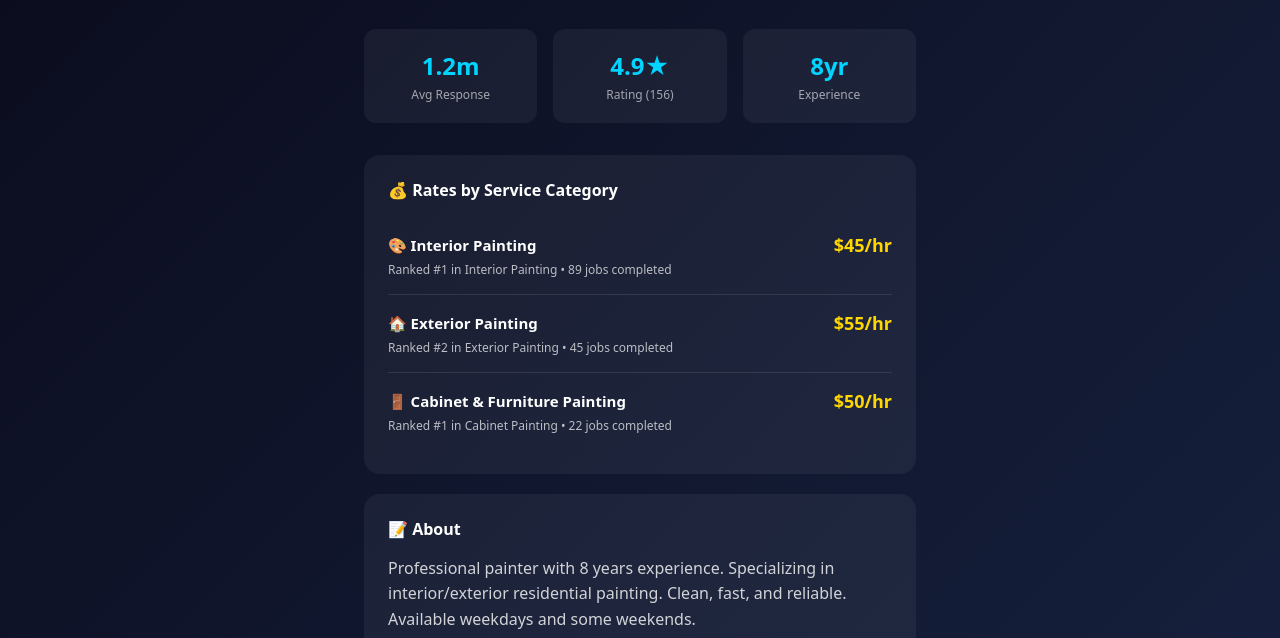
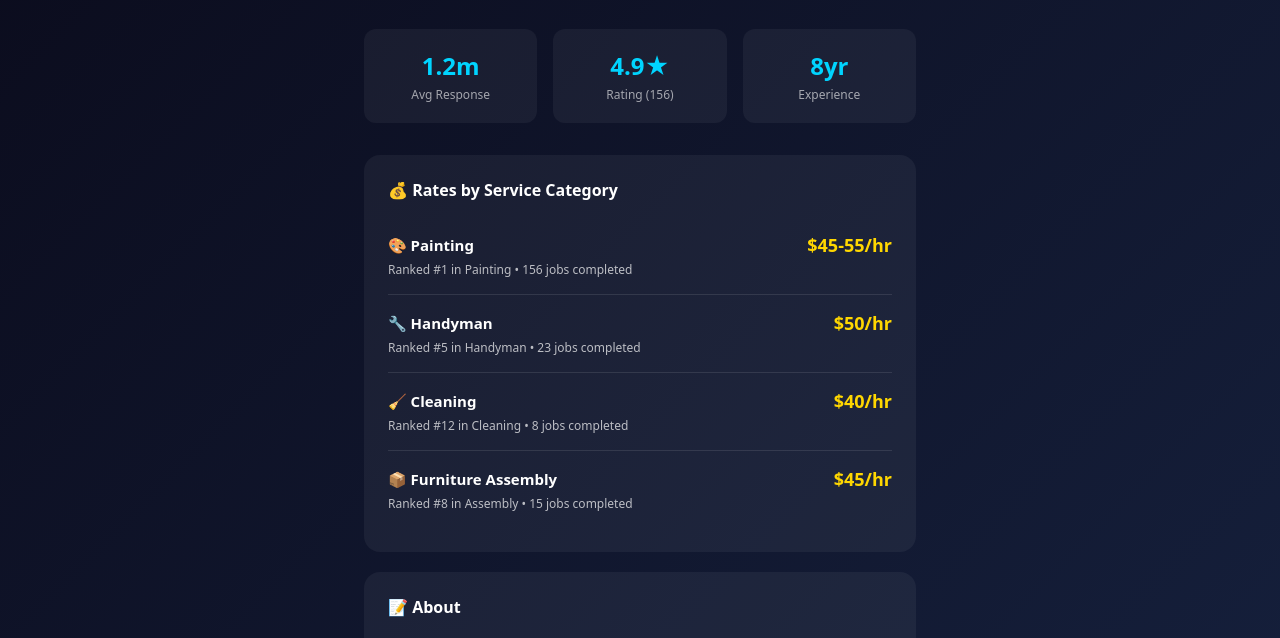
Before and after one commit to Smart4Humans/smart4humans.github.io, a plain HTML site: page task-leaders/v0.2/profile.html in a window 1280 px wide. Shown: the part 312-950 px from the top of the page. Drawn offline with Linux system fonts and the light colour scheme.

Commit message:
Update Mike's profile to show multi-category services

```diff
--- a/task-leaders/v0.2/profile.html
+++ b/task-leaders/v0.2/profile.html
@@ -205,34 +205,42 @@
 
       <div class="service-category">
         <div class="service-header">
-          <span class="service-name">🎨 Interior Painting</span>
-          <span class="service-rate">$45/hr</span>
+          <span class="service-name">🎨 Painting</span>
+          <span class="service-rate">$45-55/hr</span>
         </div>
-        <div class="service-rank">Ranked #1 in Interior Painting • 89 jobs completed</div>
+        <div class="service-rank">Ranked #1 in Painting • 156 jobs completed</div>
       </div>
 
       <div class="service-category">
         <div class="service-header">
-          <span class="service-name">🏠 Exterior Painting</span>
-          <span class="service-rate">$55/hr</span>
+          <span class="service-name">🔧 Handyman</span>
+          <span class="service-rate">$50/hr</span>
         </div>
-        <div class="service-rank">Ranked #2 in Exterior Painting • 45 jobs completed</div>
+        <div class="service-rank">Ranked #5 in Handyman • 23 jobs completed</div>
       </div>
 
       <div class="service-category">
         <div class="service-header">
-          <span class="service-name">🚪 Cabinet & Furniture Painting</span>
-          <span class="service-rate">$50/hr</span>
+          <span class="service-name">🧹 Cleaning</span>
+          <span class="service-rate">$40/hr</span>
         </div>
-        <div class="service-rank">Ranked #1 in Cabinet Painting • 22 jobs completed</div>
+        <div class="service-rank">Ranked #12 in Cleaning • 8 jobs completed</div>
+      </div>
+
+      <div class="service-category">
+        <div class="service-header">
+          <span class="service-name">📦 Furniture Assembly</span>
+          <span class="service-rate">$45/hr</span>
+        </div>
+        <div class="service-rank">Ranked #8 in Assembly • 15 jobs completed</div>
       </div>
     </div>
 
     <div class="section">
       <h3>📝 About</h3>
       <p style="opacity:0.8;line-height:1.6;margin:0;">
-        Professional painter with 8 years experience. Specializing in interior/exterior residential painting.
-        Clean, fast, and reliable. Available weekdays and some weekends.
+        Multi-skilled professional with 8 years experience. Top-rated painter who also handles handyman work,
+        cleaning, and furniture assembly. Clean, fast, and reliable. Available weekdays and some weekends.
       </p>
     </div>
 
```
